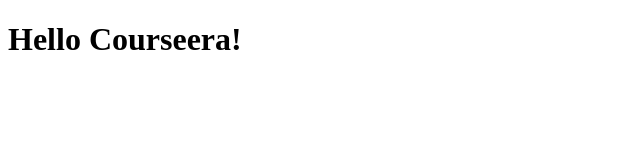
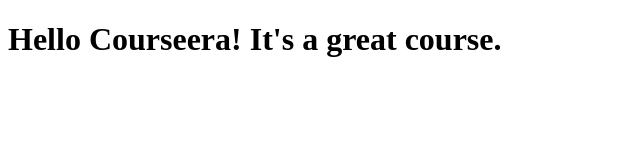
Before and after one commit to IshanB14/courseera-test, a plain HTML site: page site/index.html in a window 1280 px wide. Shown: the whole page, without its empty margins (0-640 px from the left). Drawn offline with Linux system fonts and the light colour scheme.

Commit message:
Small Adiition

```diff
--- a/site/index.html
+++ b/site/index.html
@@ -4,6 +4,6 @@
    <title>Hello Courseera!</title>
 </head>
 <body>
-    <h1>Hello Courseera!</h1>
+    <h1>Hello Courseera! It's a great course.</h1>
 </body>
 </html>
```
